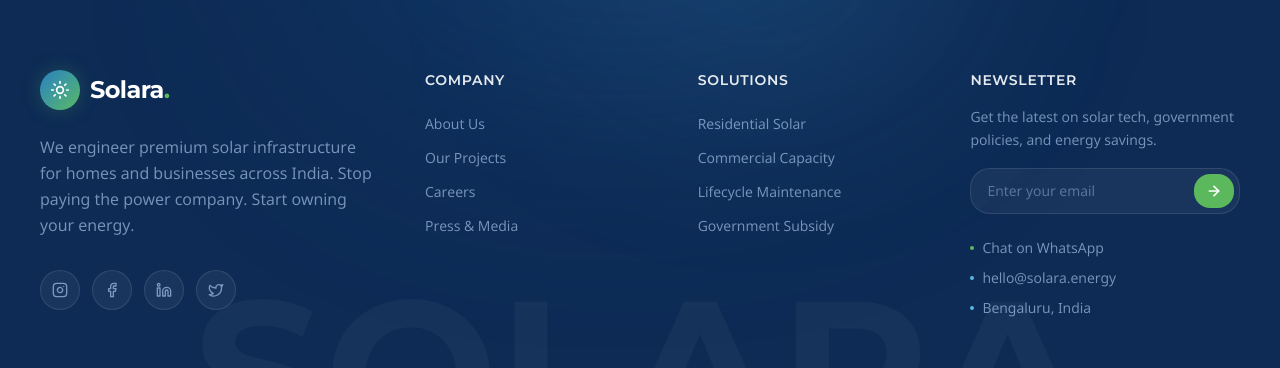
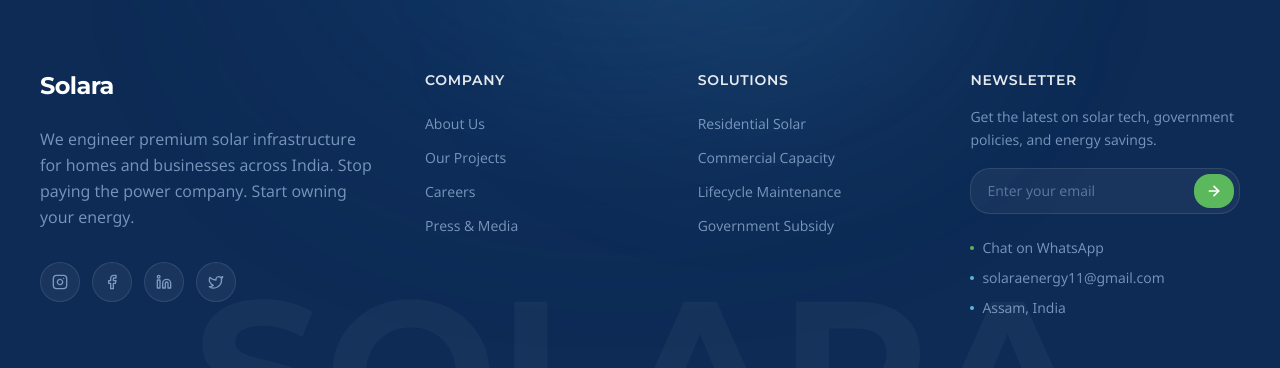
Before and after one commit to Bhargab04/website-solar, a React (Vite) app: page /contact in a window 1280 px wide. Shown: the part 1968-2336 px from the top of the page. Built offline with nearby package versions, Linux system fonts and the light colour scheme.

Commit message:
update email, address, and domain references

```diff
--- a/src/components/site/Contact.tsx
+++ b/src/components/site/Contact.tsx
@@ -53,7 +53,7 @@ export function Contact() {
                 </a>
               </div>
               <div className="flex items-center gap-3">
-                <Mail className="h-4 w-4 text-primary" /> hello@solara.energy
+                <Mail className="h-4 w-4 text-primary" /> solaraenergy11@gmail.com
               </div>
               <div className="flex items-center mt-2">
                 <a
--- a/src/components/site/Footer.tsx
+++ b/src/components/site/Footer.tsx
@@ -1,4 +1,4 @@
-import { Sun, Instagram, Facebook, Linkedin, Twitter, ArrowRight } from "lucide-react";
+import { Instagram, Facebook, Linkedin, Twitter, ArrowRight } from "lucide-react";
 import { ScrollReveal } from "@/components/ui/scroll-reveal";
 
 export function Footer() {
@@ -16,12 +16,9 @@ export function Footer() {
       <div className="relative mx-auto max-w-7xl px-6 lg:px-10">
         <div className="grid gap-12 lg:grid-cols-[1.5fr_1fr_1fr_1.2fr]">
           <ScrollReveal effect="fade-up">
-            <a href="#top" className="flex items-center gap-2.5 group w-fit">
-              <span className="flex h-10 w-10 items-center justify-center rounded-xl bg-gradient-to-br from-[#2E7EC0] to-[#5CB85C] shadow-[0_0_20px_rgba(92,184,92,0.25)] transition-transform group-hover:scale-105">
-                <Sun className="h-5 w-5 text-white" />
-              </span>
+            <a href="#top" className="flex items-center group w-fit">
               <span className="font-display text-2xl font-bold tracking-tight">
-                Solara<span className="text-[#5CB85C]">.</span>
+                Solara
               </span>
             </a>
             <p className="mt-6 max-w-sm text-base leading-relaxed text-blue-200/60">
@@ -60,8 +57,8 @@ export function Footer() {
                 <span className="w-1 h-1 rounded-full bg-[#5CB85C]" />
                 <a href="https://wa.me/9181016555?text=Hi%20Solara%2C%20I%27d%20like%20a%20free%20solar%20quote." target="_blank" rel="noreferrer" className="hover:text-[#5CB85C] transition-colors">Chat on WhatsApp</a>
               </li>
-              <li className="flex items-center gap-2"><span className="w-1 h-1 rounded-full bg-[#5BB5DC]" /> hello@solara.energy</li>
-              <li className="flex items-center gap-2"><span className="w-1 h-1 rounded-full bg-[#5BB5DC]" /> Bengaluru, India</li>
+              <li className="flex items-center gap-2"><span className="w-1 h-1 rounded-full bg-[#5BB5DC]" /> solaraenergy11@gmail.com</li>
+              <li className="flex items-center gap-2"><span className="w-1 h-1 rounded-full bg-[#5BB5DC]" /> Assam, India</li>
             </ul>
           </ScrollReveal>
         </div>
```
Also changed, not shown: public/robots.txt, 1 other file (tests, documents, lock files or other folders).
